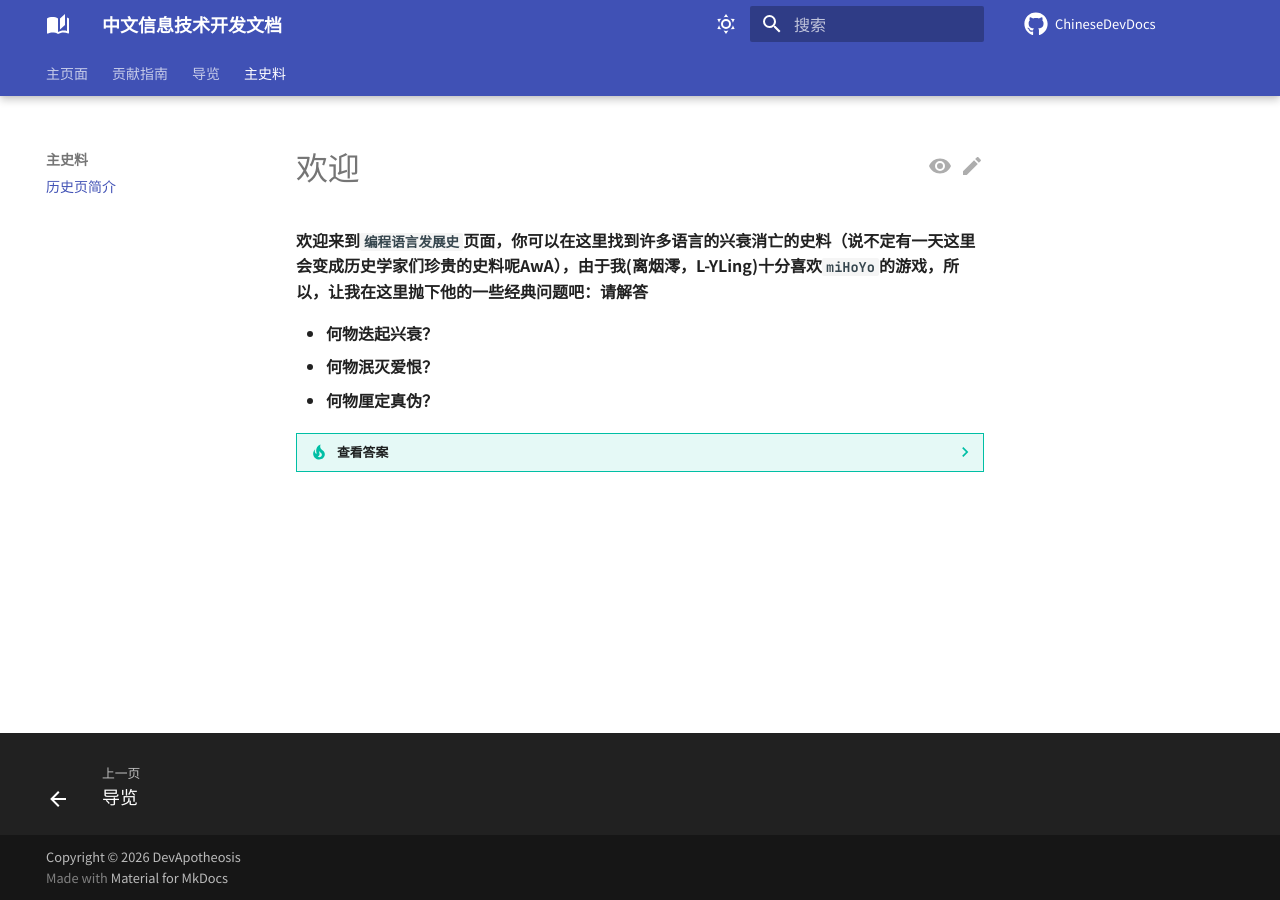
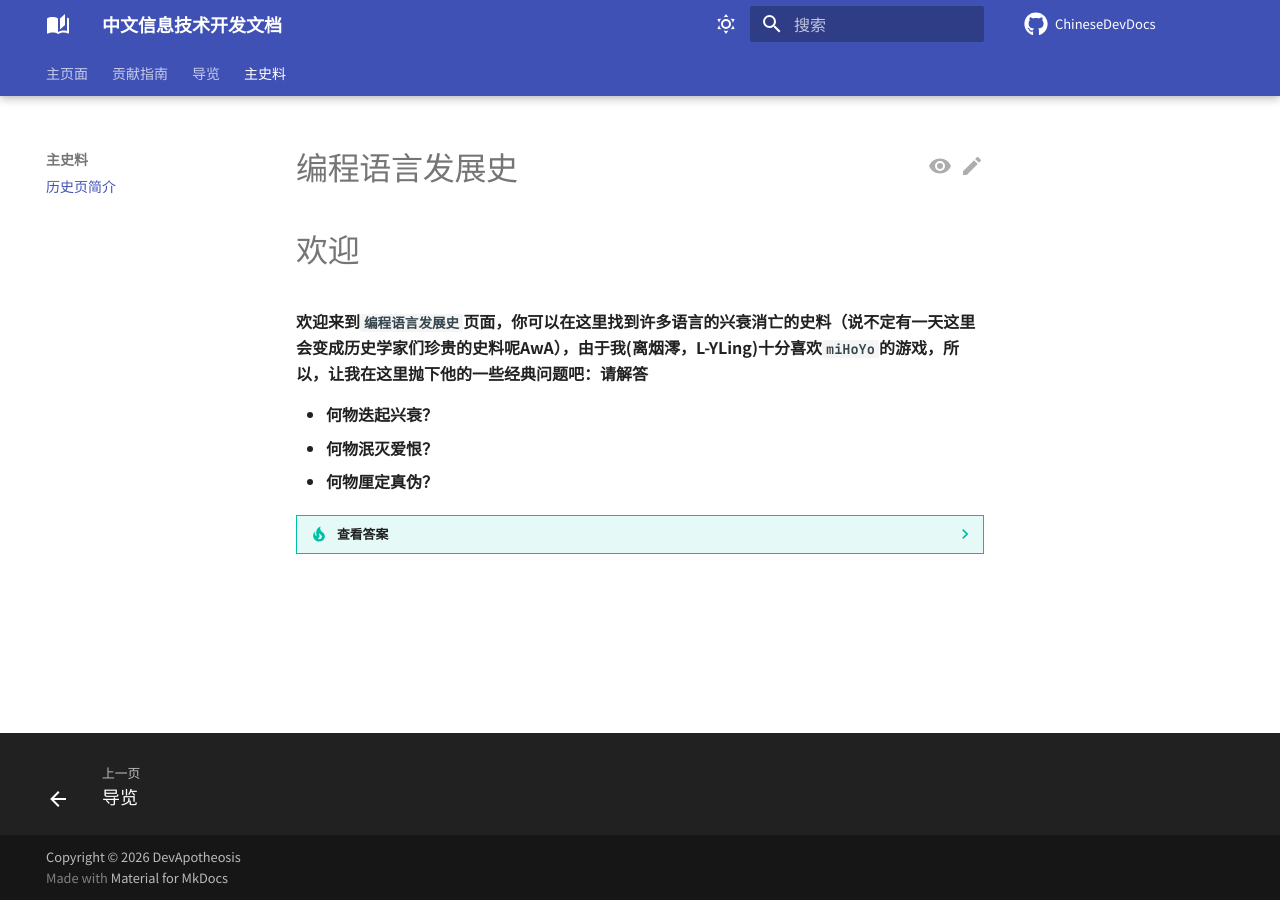
Before and after one commit to DevApotheosis/ChineseDevDocs, an MkDocs documentation site: the page built from docs/history_langs/history_main.md, in a window 1280 px wide. Built offline with MkDocs 1.6.1 and Material for MkDocs 9.7.7, drawn with Linux system fonts in a browser that asks for light colours; comment, search, counter and statistics services are not loaded.

Commit message:
修正信息

```diff
--- a/docs/history_langs/history_main.md
+++ b/docs/history_langs/history_main.md
@@ -1,3 +1,5 @@
+# 编程语言发展史
+
 # 欢迎
 **欢迎来到`编程语言发展史`页面，你可以在这里找到许多语言的兴衰消亡的史料（说不定有一天这里会变成历史学家们珍贵的史料呢AwA），由于我(离烟澪，L-YLing)十分喜欢`miHoYo`的游戏，所以，让我在这里抛下他的一些经典问题吧：请解答**
 
```
Also changed, not shown: docs/os_dev/boot/bootloader.md (+5 -0 lines).
